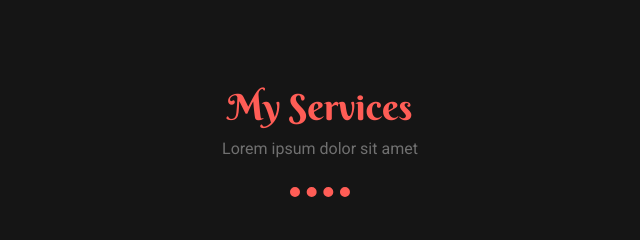
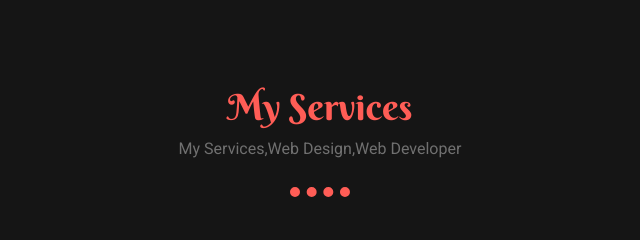
Before and after one commit to wedside/potfolio, a plain HTML site: page index.html in a window 1280 px wide. Shown: the part 1520-1760 px from the top of the page, 320-960 px from the left. Drawn offline with Linux system fonts and the light colour scheme.

Commit message:
Update index.html

```diff
--- a/index.html
+++ b/index.html
@@ -154,7 +154,7 @@
 					<!-- Section title start -->
 					<div class="section-title">
 						<h2>My Services</h2>
-						<p>Lorem ipsum dolor sit amet</p>
+						<p>My Services,Web Design,Web Developer </p>
 					</div>
 					<!-- Section title end -->
 				</div>
```
